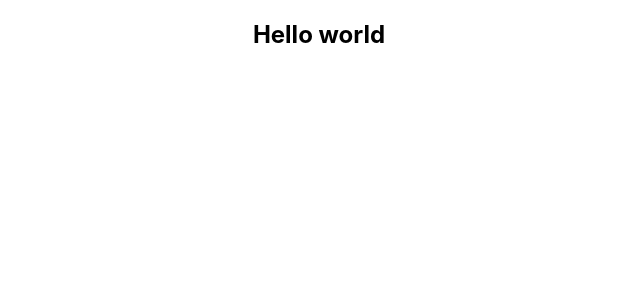
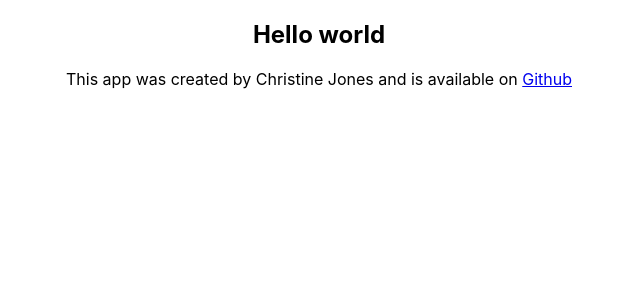
Before and after one commit to itsmechrissyj/react-final-project, a React (Create React App) app: page / in a window 1280 px wide. Shown: the top 300 px of the page, without its empty margins (321-961 px from the left). Built offline with nearby package versions, Linux system fonts and the light colour scheme.

Commit message:
adding footer and github link

```diff
--- a/src/App.js
+++ b/src/App.js
@@ -3,7 +3,9 @@ import './App.css';
 function App() {
   return (
   <div className='App'>
-    <h2> Hello world </h2></div> );
+    <h2> Hello world </h2>
+    <footer>
+    This app was created by Christine Jones and is available on <a href="https://github.com/itsmechrissyj/react-final-project" target="_blank" rel="noreferrer">Github</a></footer> </div> );
 
 }
 
```
